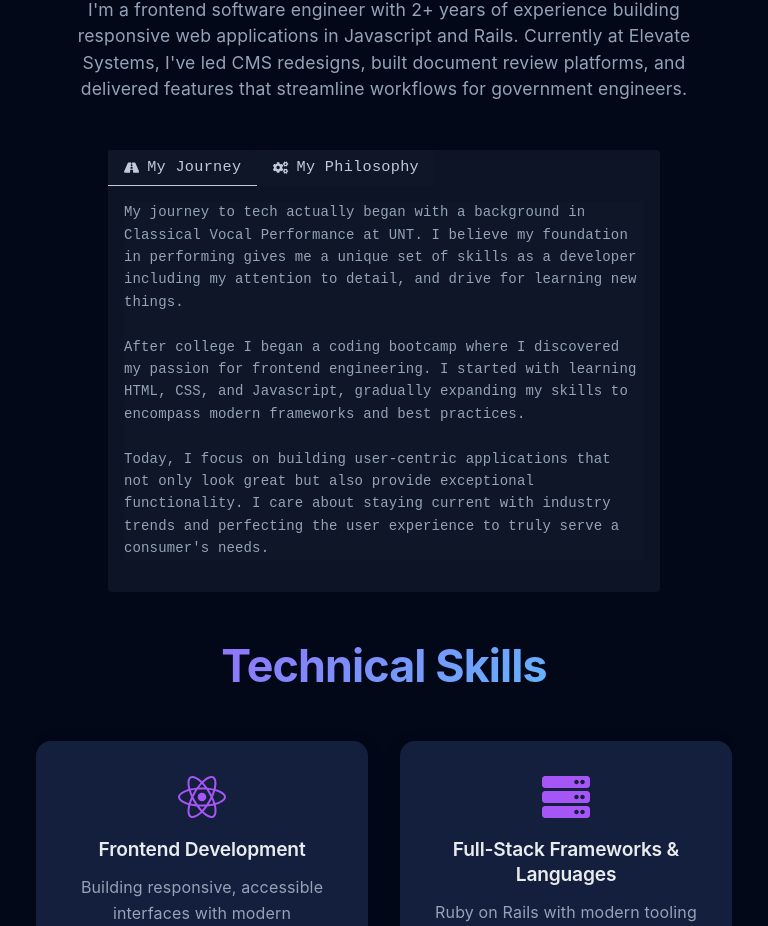
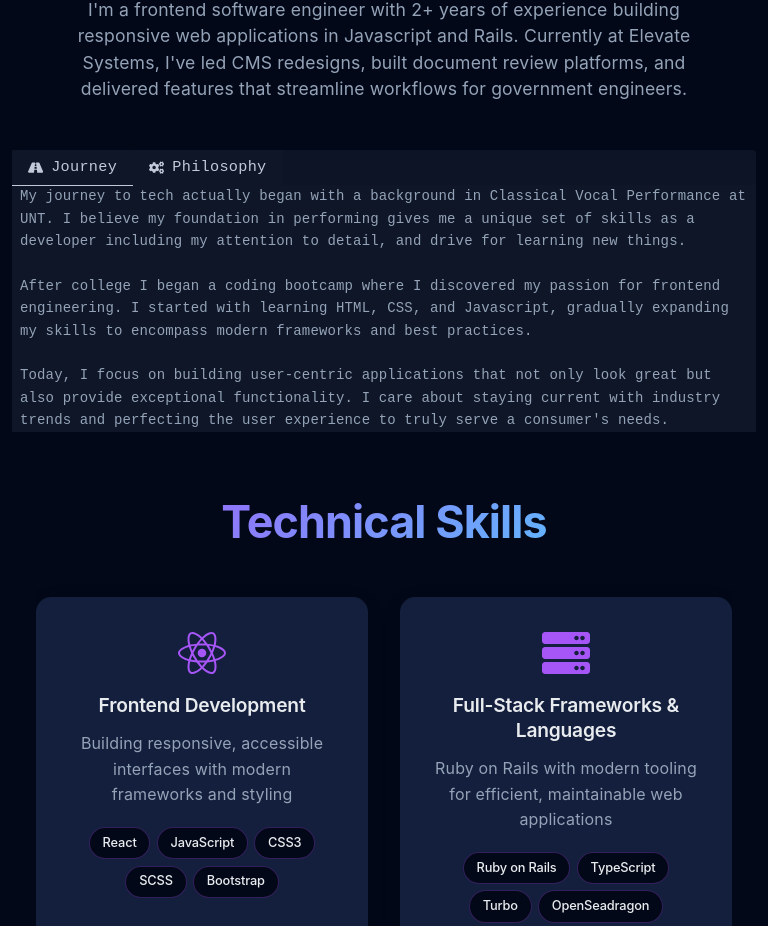
Before and after one commit to andvarna99/andrea-portfolio, a React (Create React App) app: page / in a window 768 px wide. Shown: the part 977-1903 px from the top of the page. Built offline with nearby package versions, Linux system fonts and the light colour scheme.

Commit message:
Minor styling fixes

```diff
--- a/src/App.css
+++ b/src/App.css
@@ -618,6 +618,9 @@
     font-size: 1.25rem;
   }
 
+  #about-tabs {
+    width: 75% !important;
+  }
   .section-title {
     font-size: 2.2rem;
   }
@@ -631,6 +634,10 @@
   }
 
   @media (min-width: 576px) and (max-width: 991px) {
+    #about-tabs {
+      width: 100% !important;
+    }
+
     .projects-grid {
       grid-template-columns: 1fr;
     }
--- a/src/App.tsx
+++ b/src/App.tsx
@@ -291,22 +291,22 @@
         </Container>
       </section>
 
-      <section id="about-tabs" className="py-4 about-tabs-section w-75 mx-auto">
+      <section id="about-tabs" className="py-4 about-tabs-section mx-auto">
         <Row>
           <Col>
             <Tabs
                 id="about-me-tabs"
                 activeKey={key}
                 onSelect={(k) => setKey(k as string)}
-                className="about-tabs gradient-text code-block rounded-top-1"
+                className="about-tabs gradient-text code-block rounded-top-1 p-0"
             >
               <Tab eventKey="journey" title={
                 <>
                   <IconWrapper Icon={FaRoad} className="me-2" />
-                  My Journey
+                  Journey
                 </>
-              } className="journey-tab p-3 rounded-bottom-1">
-                <div className="tab-content code-block">
+              } className="journey-tab p-0 rounded-bottom-1">
+                <div className="tab-content px-2 code-block">
                   <p>
                     My journey to tech actually began with a background in Classical Vocal Performance
                     at UNT. I believe my foundation in performing gives me a unique set of skills as a
@@ -327,7 +327,7 @@
               <Tab eventKey="philosophy" title={
                 <>
                   <IconWrapper Icon={FaCogs} className="me-2" />
-                  My Philosophy
+                  Philosophy
                 </>
               } className="philosophy-tab p-3">
                 <div className="tab-content code-block p-2 rounded">
```
